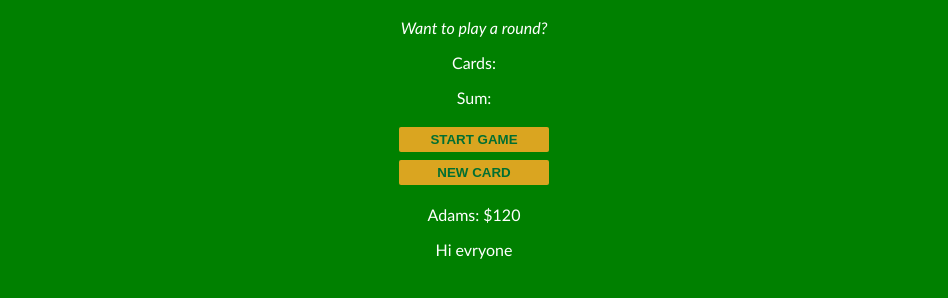
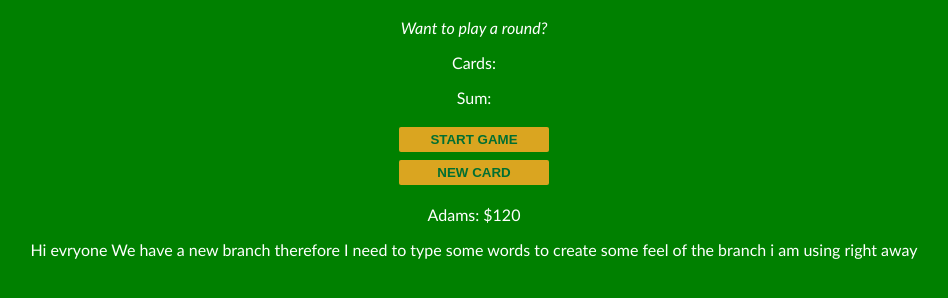
Before and after one commit to RyderGreystorm/gitfy, a plain HTML site: page index.html in a window 1280 px wide. Shown: the part 50-348 px from the top of the page, without its empty margins (166-1114 px from the left). Drawn offline with Linux system fonts and the light colour scheme.

Commit message:
This gchange was made on godbless branch

```diff
--- a/index.html
+++ b/index.html
@@ -16,3 +16,5 @@
 </html>
 
 Hi evryone
+
+We have a new branch therefore I need to type some words to create some feel of the branch i am using right away
```
